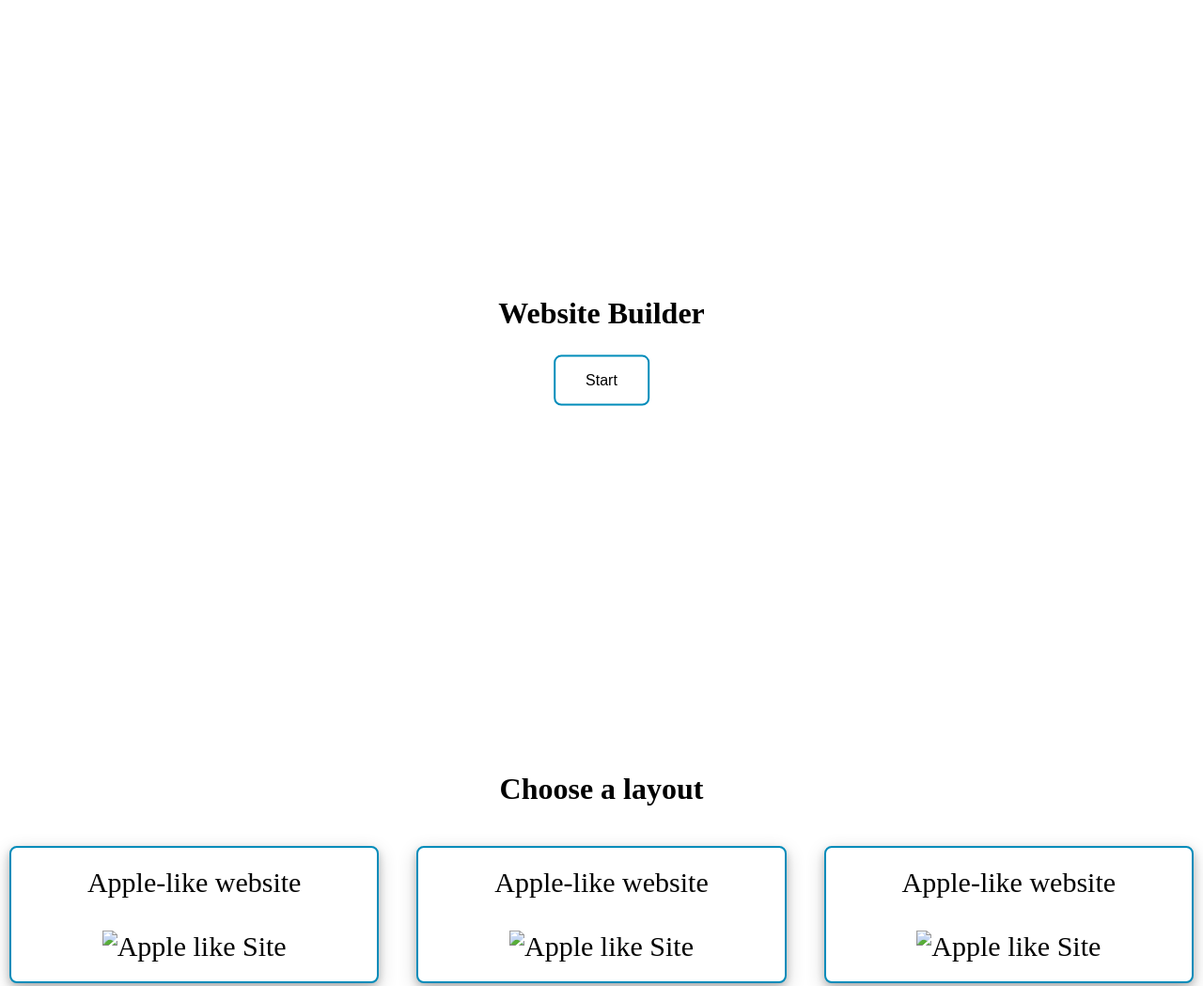
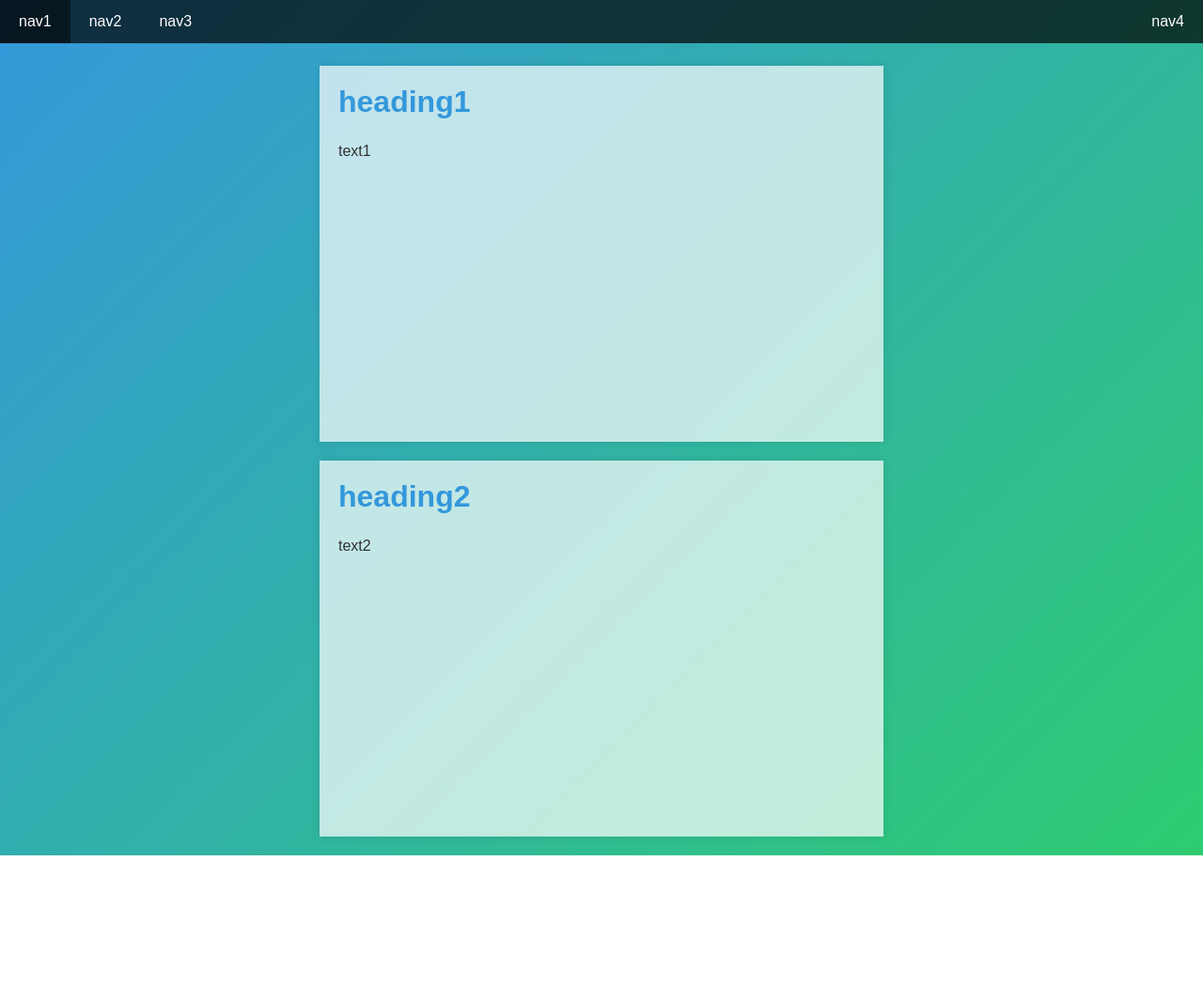
Before and after one commit to Str-F/Website-Builder, a plain HTML site: page builder/layout.html in a window 1280 px wide. Shown: the top 1049 px of the page at 94% size. After the commit the page ends 910 px from the top, so only its background shows below. Drawn offline with Linux system fonts and the light colour scheme; files that its build step writes are made by us from their sources.

Commit message:
Bug fixes

```diff
--- a/builder/layout.html
+++ b/builder/layout.html
@@ -3,52 +3,84 @@
 <head>
     <meta charset="UTF-8">
     <meta name="viewport" content="width=device-width, initial-scale=1.0">
-    <link rel="stylesheet" href="index.css">
-    <title>Website Builder</title>
+    <title>Our Business</title>
+    <style>
+        body {
+            font-family: Arial, sans-serif;
+            margin: 0;
+            padding: 0;
+            min-height: 100vh;
+            background: linear-gradient(135deg, #3498db, #2ecc71);
+        }
+        .navbar {
+            background-color: rgba(0, 0, 0, 0.7);
+            overflow: hidden;
+            position: fixed;
+            width: 100%;
+            top: 0;
+            left: 0;
+        }
+        .navbar a {
+            float: left;
+            display: block;
+            color: #ffffff;
+            text-align: center;
+            padding: 14px 20px;
+            text-decoration: none;
+        }
+        .navbar a:hover {
+            background-color: rgba(0, 0, 0, 0.5);
+        }
+        .container {
+            max-width: 600px;
+            height: 400px;
+            margin: 70px auto 0 auto;
+            padding: 20px;
+            text-align: left;
+            background-color: rgba(255, 255, 255, 0.7);
+            box-shadow: 0 0 10px rgba(0,0,0,0.1);
+            color: #333333;
+            box-sizing: border-box;
+        }
+        .container2 {
+            max-width: 600px;
+            height: 400px;
+            margin: 20px auto;
+            padding: 20px;
+            text-align: left;
+            background-color: rgba(255, 255, 255, 0.7);
+            box-shadow: 0 0 10px rgba(0,0,0,0.1);
+            color: #333333;
+            box-sizing: border-box;
+        }
+        h1 {
+            color: #3498db;
+            margin-top: 0;
+        }
+        p {
+            color: #333333;
+            line-height: 1.6;
+        }
+        .highlight {
+            color: #2ecc71;
+            font-weight: bold;
+        }
+    </style>
 </head>
 <body>
-    <div class="box1">
-        <div class="start">
-            <h1>Website Builder</h1>
-            <form action="#chooselayout">
-                <button class="button">Start</button>
-            </form>
-        </div>
+    <div class="navbar">
+        <a href="#home">nav1</a>
+        <a href="#services">nav2</a>
+        <a href="#contact">nav3</a>
+        <a style="float: right;" href="#about">nav4</a>
     </div>
-    <div class="box2">
-        <h1 id="chooselayout" style="text-align: center;">Choose a layout</h1>
-        <div class="layout-list">
-            <div>
-                <p style="text-align: center; font-size: 30px; margin: 0;">Apple-like website</p>
-                <br>
-                <img src="layout1.jpeg" alt="Apple like Site" width="300px">
-            </div>
-            <div>
-                <p style="text-align: center; font-size: 30px; margin: 0;">Apple-like website</p>
-                <br>
-                <img src="layout1.jpeg" alt="Apple like Site" width="300px">
-            </div>
-            <div>
-                <p style="text-align: center; font-size: 30px; margin: 0;">Apple-like website</p>
-                <br>
-                <img src="layout1.jpeg" alt="Apple like Site" width="300px">
-            </div>
-            <div>
-                <p style="text-align: center; font-size: 30px; margin: 0;">Apple-like website</p>
-                <br>
-                <img src="layout1.jpeg" alt="Apple like Site" width="300px">
-            </div>
-            <div>
-                <p style="text-align: center; font-size: 30px; margin: 0;">Apple-like website</p>
-                <br>
-                <img src="layout1.jpeg" alt="Apple like Site" width="300px">
-            </div>
-            <div>
-                <p style="text-align: center; font-size: 30px; margin: 0;">Apple-like website</p>
-                <br>
-                <img src="layout1.jpeg" alt="Apple like Site" width="300px">
-            </div>
-        </div>
+    <div class="container">
+        <h1>heading1</h1>
+        <p>text1</p>
+    </div>
+    <div class="container2">
+        <h1>heading2</h1>
+        <p>text2</p>
     </div>
 </body>
 </html>
```
Also changed, not shown: index.html (added, +54 -0 lines).
